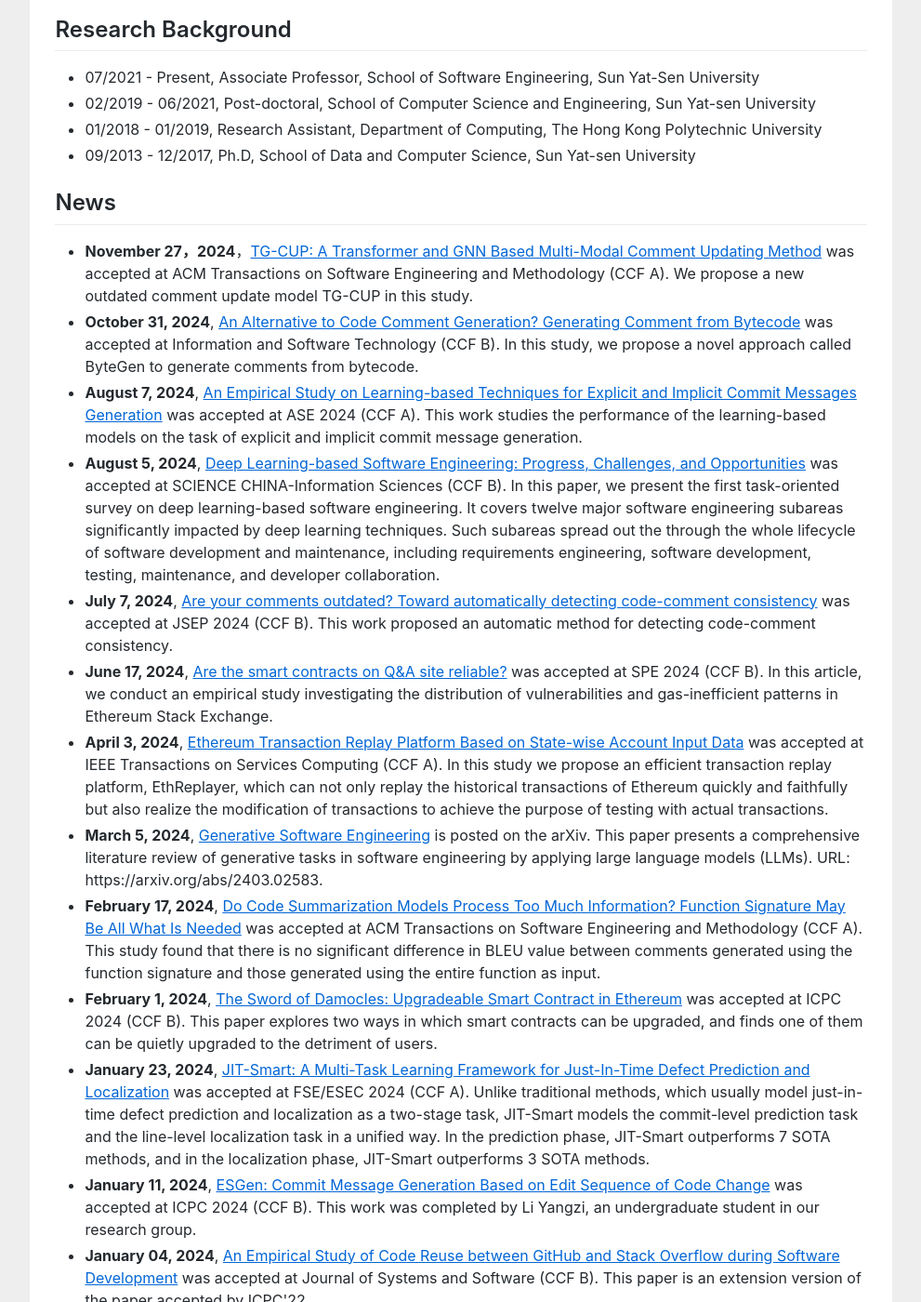
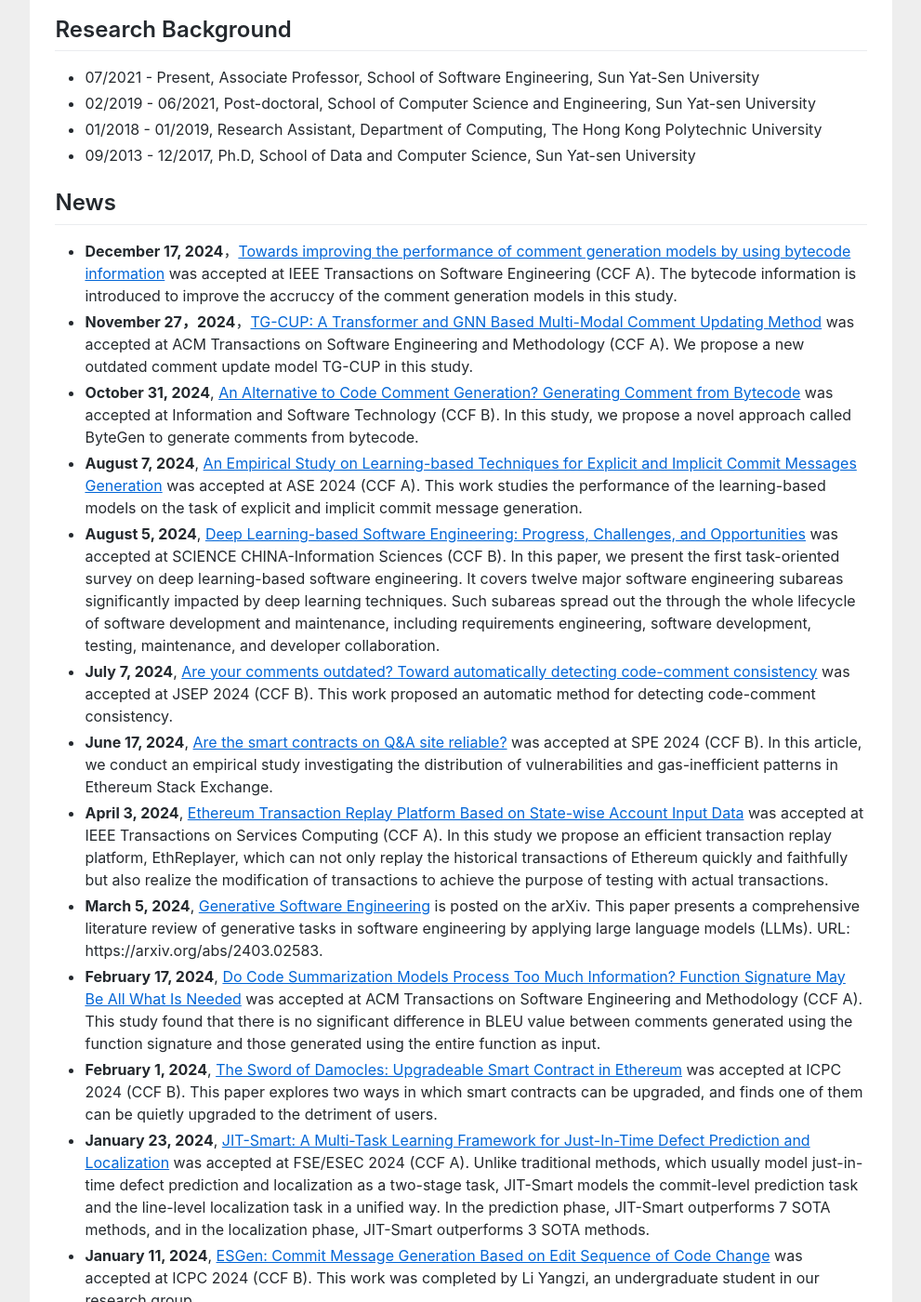
Before and after one commit to huangyuan-hy/huangyuan-hy.github.io, a Jekyll site: the page index.html, which Jekyll copies as it is, in a window 1280 px wide and 1400 px high, scrolled down 641 px. Shown: the whole window at 93% size, without its empty margins (144-1135 px from the left). Built offline with Jekyll 4.4.1, drawn with Linux system fonts in a browser that asks for light colours; some of the changed text lies outside the part shown.

Commit message:
Update index.html

```diff
--- a/index.html
+++ b/index.html
@@ -100,6 +100,7 @@ gtag('config', 'UA-158965281-1');
 
 				<h2>News</h2>
 					<ul>
+						<li><b>December 17, 2024</b>，<a href=""><u>Towards improving the performance of comment generation models by using bytecode information</u></a> was accepted at IEEE Transactions on Software Engineering (CCF A). The bytecode information is introduced to improve the accruccy of the comment generation models in this study.</li>
 						<li><b>November 27，2024</b>，<a href=""><u>TG-CUP: A Transformer and GNN Based Multi-Modal Comment Updating Method</u></a> was accepted at ACM Transactions on Software Engineering and Methodology (CCF A). We propose a new outdated comment update model TG-CUP in this study.</li>
 						<li><b>October 31, 2024</b>, <a href=""><u>An Alternative to Code Comment Generation? Generating Comment from Bytecode</u></a> was accepted at Information and Software Technology (CCF B). In this study, we propose a novel approach called ByteGen to generate comments from bytecode.</li>
 						<li><b>August 7, 2024</b>, <a href=""><u>An Empirical Study on Learning-based Techniques for Explicit and Implicit Commit Messages Generation</u></a> was accepted at ASE 2024 (CCF A). This work studies the performance of the learning-based models on the task of explicit and implicit commit message generation.</li>
@@ -158,7 +159,7 @@ empirical study to learn how programmers reuse code on <a href="https://stackove
         <li type="circle"><b>Software Engineering</b></li>
 
 
-
+<li><u>Yuan Huang</u>, Jinbo Huang, Xiangping Chen, Zibin Zheng, Towards improving the performance of comment generation models by using bytecode information, IEEE Transactions on Software Engineering (TSE <a href="" style="color:red;"> </a>), 2024. <a href="">[PDF] </a> </li>
 <li><u>Yuan Huang</u>, Jinyu Jiang, Xiapu Luo, Xiangping Chen, Zibin Zheng, and Gang Huang, Change-Patterns Mapping: A Boosting Way for Change Impact Analysis, IEEE Transactions on Software Engineering (TSE <a href="" style="color:red;"> </a>), 2022. <a href="https://ieeexplore.ieee.org/stamp/stamp.jsp?arnumber=9354949">[PDF] </a> </li>
 <li><u>Yuan Huang</u>, Xiangping Chen, Kai Hong, Zibin Zheng, Code Review Knowledge Perception: Fusing Multi-Features for Salient-Class Location, IEEE Transactions on Software Engineering (TSE <a href="" style="color:red;">  </a>), 2021. <a href="https://ieeexplore.ieee.org/abstract/document/9186620">[PDF]</a> </li>
 <li><u>Yuan Huang</u>, Junhuai Shu, Xiangping Chen, Xiapu Luo, Zibin Zheng, A comparative study on method comment and inline comment, ACM Transactions on Software Engineering and Methodology (TOSEM <a href="" style="color:red;">  </a>), 2023. <a href="https://dl.acm.org/doi/pdf/10.1145/3582570">[PDF]</a> </li>
```
